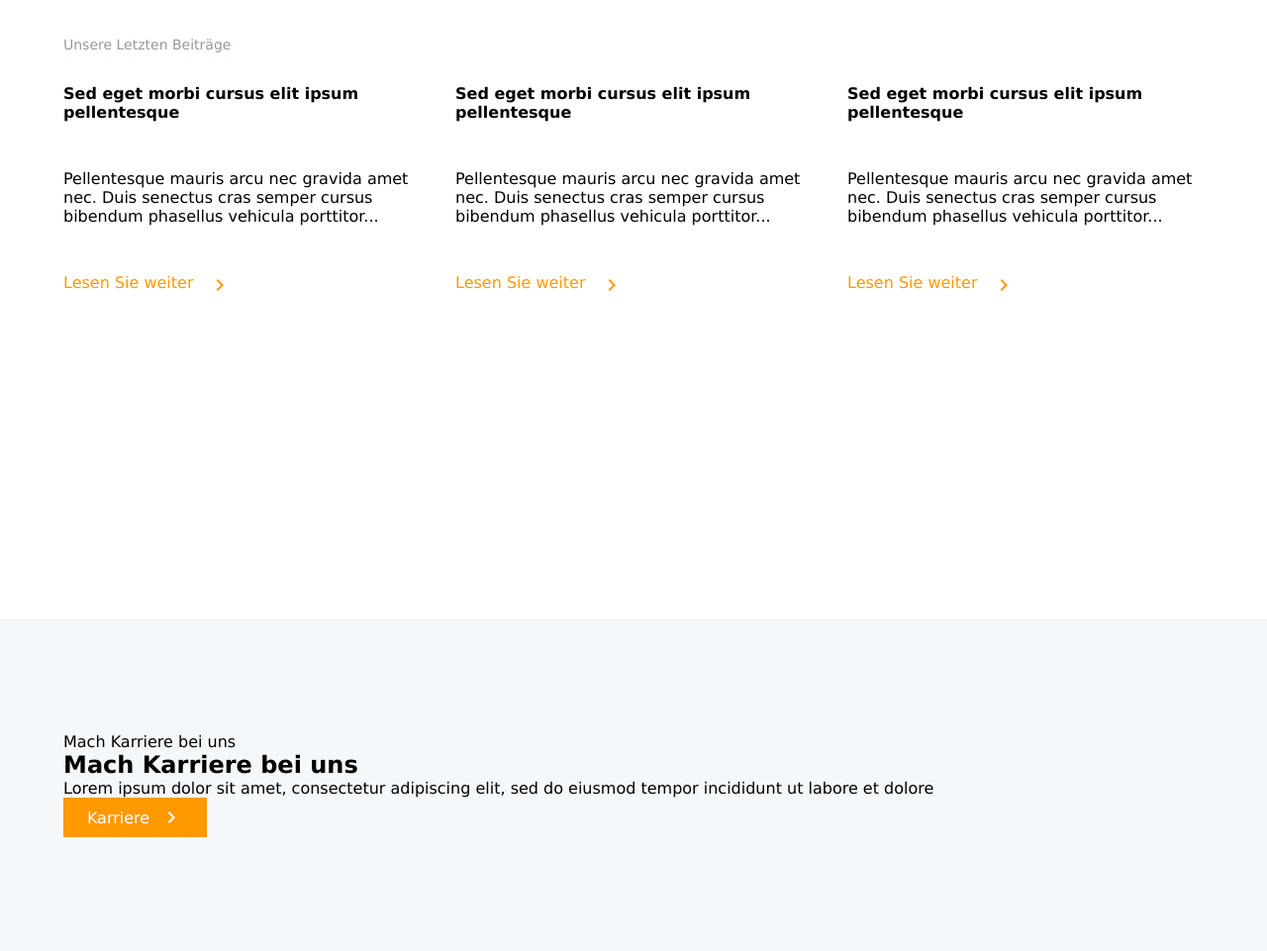
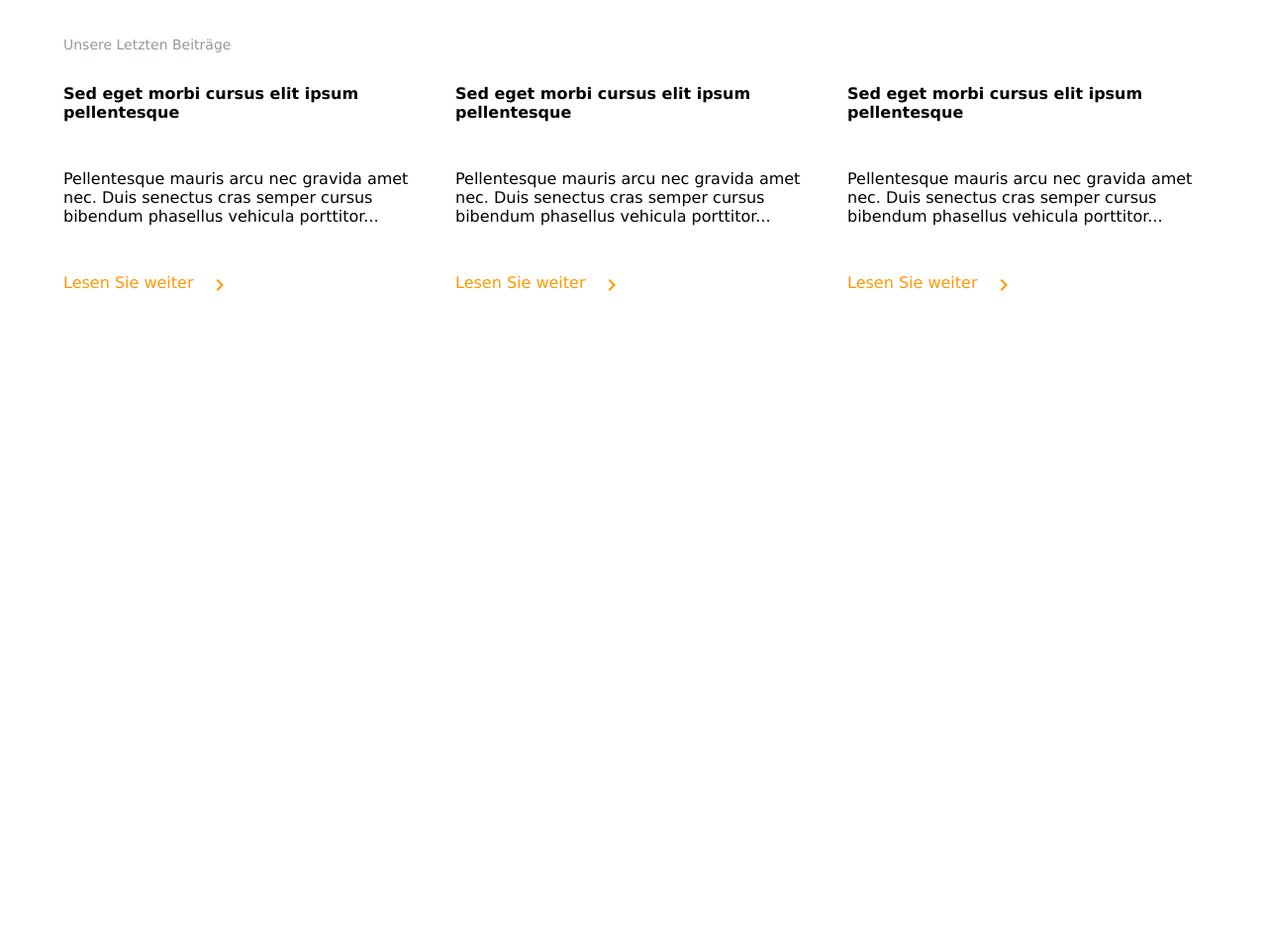
Before and after one commit to Joseph-RY/SASS_Exam, a plain HTML site: page index.html in a window 1280 px wide. Shown: the part 3175-4136 px from the top of the page at 99% size. After the commit the page ends 3475 px from the top, so only its background shows below. Drawn offline with Linux system fonts and the light colour scheme.

Commit message:
Update index.html

```diff
--- a/index.html
+++ b/index.html
@@ -153,17 +153,6 @@
             </div>
         </section>
     </div>
-
-    <section class="section_5">
-        <div class="section_5_text">
-            <span>Mach Karriere bei uns</span>
-            <h2>Mach Karriere bei uns</h2>
-            <p>Lorem ipsum dolor sit amet, consectetur adipiscing elit, sed do eiusmod tempor incididunt ut labore et dolore</p>
-            <div class="menu_button">
-                <a href="#">Karriere</a>
-                <img src="./images/arrow_right.svg" alt="">
-            </div>
-        </div>
     </section>
 
 </body>
```
